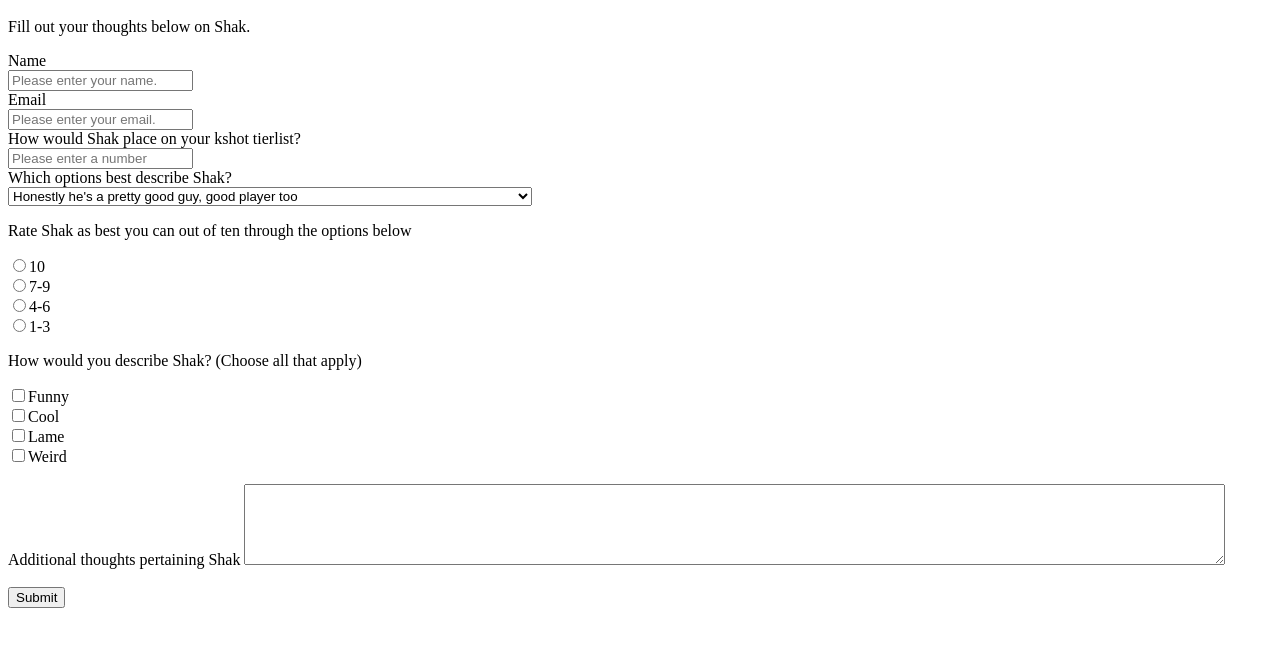
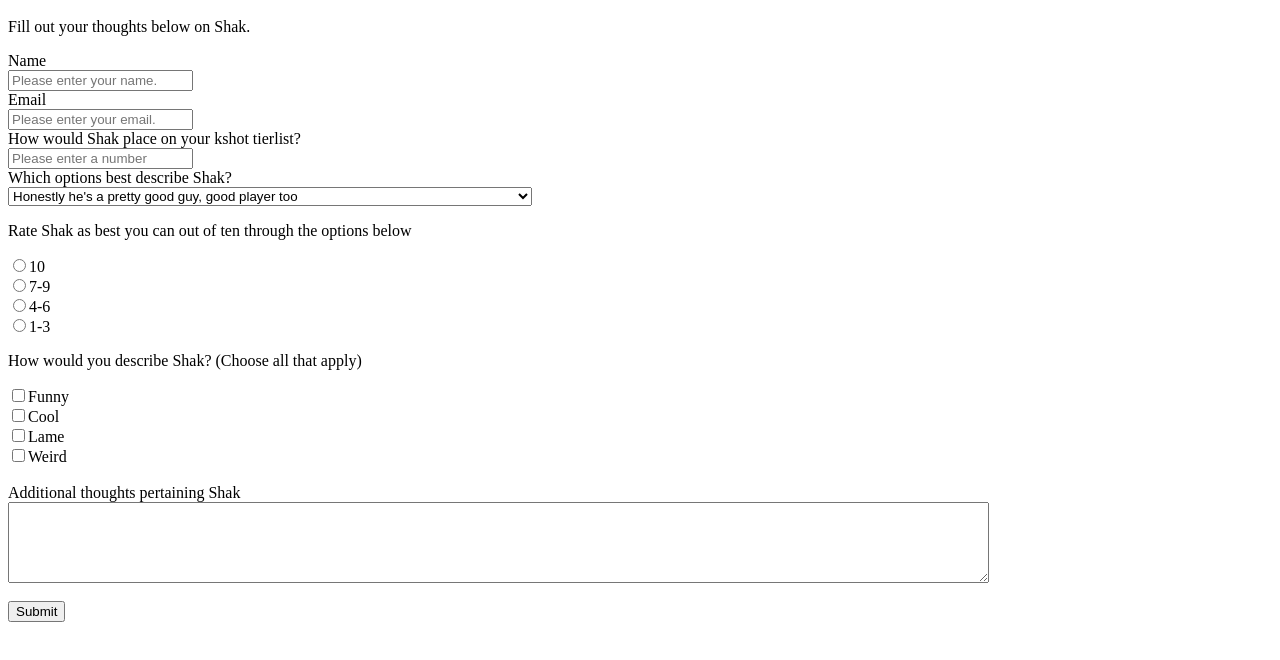
Before and after one commit to Shak-codes/codecamp-survey-project, a plain HTML site: page index.html in a window 1280 px wide. Shown: the part 48-708 px from the top of the page. Drawn offline with Linux system fonts and the light colour scheme.

Commit message:
Added newline following "additional thoughts" text

```diff
--- a/index.html
+++ b/index.html
@@ -50,7 +50,7 @@
         <label id="weird"><input id="weird" name="qualities" type="checkbox" value="weird">Weird</label><br><br>
 
         <!-- Text area input -->
-        <label for="additional-comments"> Additional thoughts pertaining Shak</label>
+        <label for="additional-comments"> Additional thoughts pertaining Shak</label><br>
         <textarea id="additional-comments" name="additional-comments" rows="5" cols="120"></textarea><br><br>
 
         <input type="submit" value="Submit">
```
Also changed, not shown: survey.css (added).
